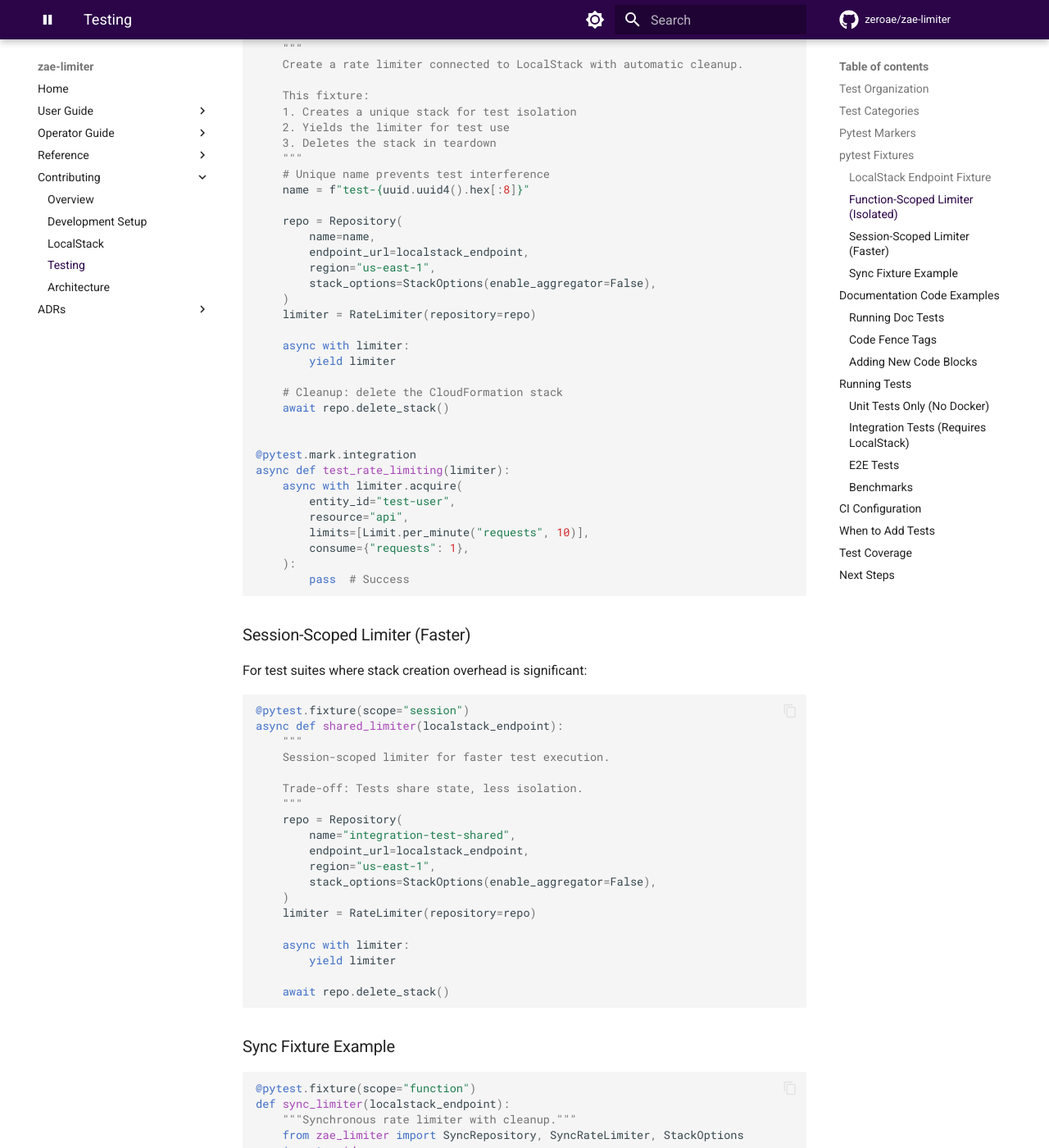
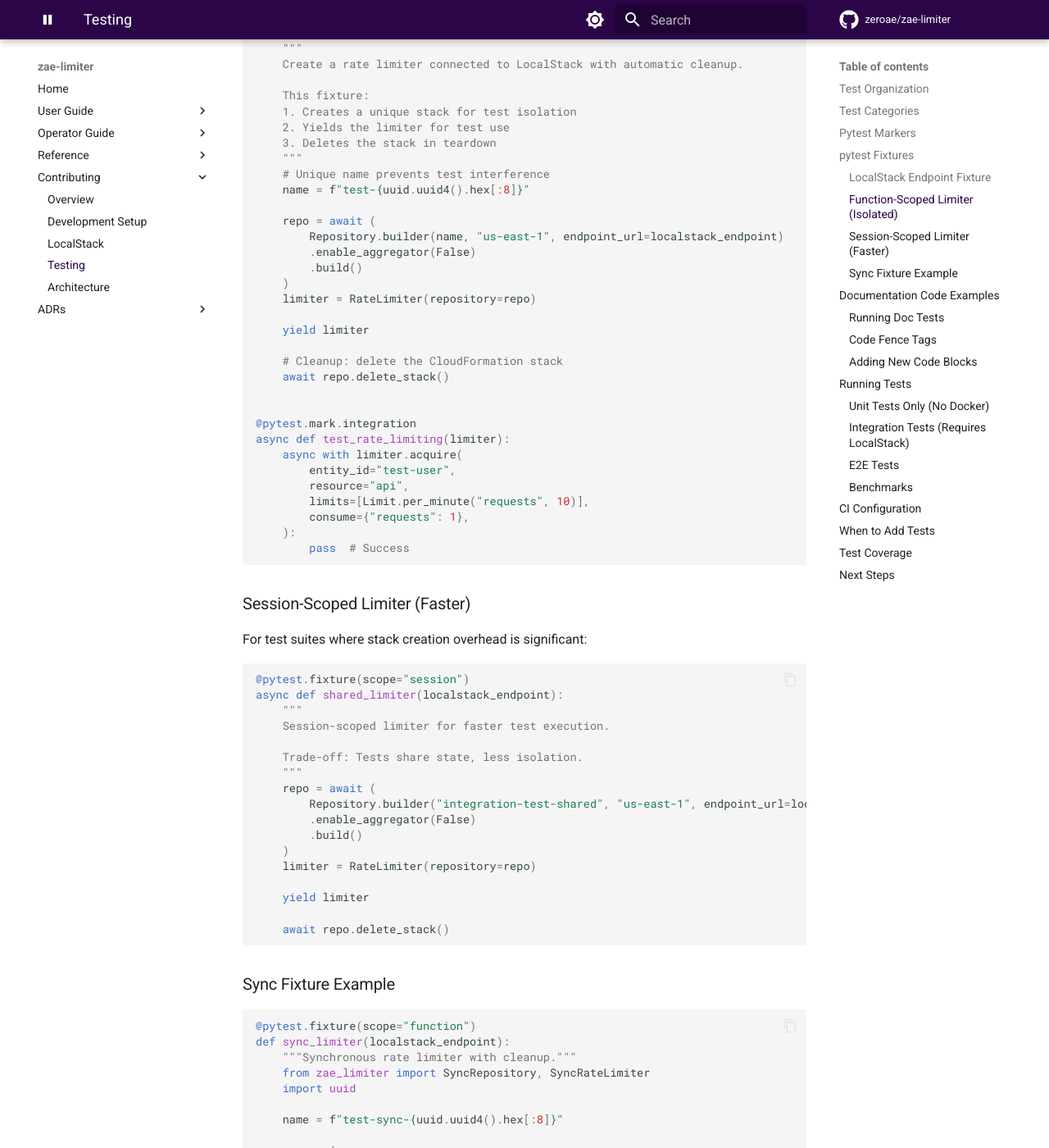
Before and after one commit to zeroae/zae-limiter, an MkDocs documentation site: the page built from docs/contributing/testing.md, in a window 1280 px wide and 1400 px high, scrolled down 2118 px. Shown: the whole window at 82% size. Built offline with MkDocs 1.6.1 and Material for MkDocs 9.7.7, drawn with Linux system fonts in a browser that asks for light colours; comment, search, counter and statistics services are not loaded; the version menu is left out; some of the changed text lies outside the part shown.

Commit message:
📝 docs: fix verification gaps for namespace documentation (#389)
- Add RepositoryBuilder .namespace() example to deployment.md (#8)
- Add namespace ID discovery tip to cloudformation.md outputs (#13)
- Migrate legacy StackOptions to RepositoryBuilder in auditing.md,
  testing.md, localstack.md, and version.md (#22)
- Add migration guide link to deployment.md Next Steps (#24)

Co-Authored-By: Claude Opus 4.6 <noreply@anthropic.com>

````diff
--- a/docs/contributing/testing.md
+++ b/docs/contributing/testing.md
@@ -69,7 +69,7 @@ def localstack_endpoint():
 ```python
 import uuid
 import pytest
-from zae_limiter import Repository, RateLimiter, StackOptions
+from zae_limiter import Repository, RateLimiter
 
 @pytest.fixture(scope="function")
 async def limiter(localstack_endpoint):
@@ -84,16 +84,14 @@ async def limiter(localstack_endpoint):
     # Unique name prevents test interference
     name = f"test-{uuid.uuid4().hex[:8]}"
 
-    repo = Repository(
-        name=name,
-        endpoint_url=localstack_endpoint,
-        region="us-east-1",
-        stack_options=StackOptions(enable_aggregator=False),
+    repo = await (
+        Repository.builder(name, "us-east-1", endpoint_url=localstack_endpoint)
+        .enable_aggregator(False)
+        .build()
     )
     limiter = RateLimiter(repository=repo)
 
-    async with limiter:
-        yield limiter
+    yield limiter
 
     # Cleanup: delete the CloudFormation stack
     await repo.delete_stack()
@@ -122,16 +120,14 @@ async def shared_limiter(localstack_endpoint):
 
     Trade-off: Tests share state, less isolation.
     """
-    repo = Repository(
-        name="integration-test-shared",
-        endpoint_url=localstack_endpoint,
-        region="us-east-1",
-        stack_options=StackOptions(enable_aggregator=False),
+    repo = await (
+        Repository.builder("integration-test-shared", "us-east-1", endpoint_url=localstack_endpoint)
+        .enable_aggregator(False)
+        .build()
     )
     limiter = RateLimiter(repository=repo)
 
-    async with limiter:
-        yield limiter
+    yield limiter
 
     await repo.delete_stack()
 ```
@@ -142,21 +138,19 @@ async def shared_limiter(localstack_endpoint):
 @pytest.fixture(scope="function")
 def sync_limiter(localstack_endpoint):
     """Synchronous rate limiter with cleanup."""
-    from zae_limiter import SyncRepository, SyncRateLimiter, StackOptions
+    from zae_limiter import SyncRepository, SyncRateLimiter
     import uuid
 
     name = f"test-sync-{uuid.uuid4().hex[:8]}"
 
-    repo = SyncRepository(
-        name=name,
-        endpoint_url=localstack_endpoint,
-        region="us-east-1",
-        stack_options=StackOptions(enable_aggregator=False),
+    repo = (
+        SyncRepository.builder(name, "us-east-1", endpoint_url=localstack_endpoint)
+        .enable_aggregator(False)
+        .build()
     )
     limiter = SyncRateLimiter(repository=repo)
 
-    with limiter:
-        yield limiter
+    yield limiter
 
     repo.delete_stack()
 ```
````
Also changed, not shown: docs/contributing/localstack.md (+8 -7 lines), docs/infra/auditing.md (+7 -8 lines), docs/infra/cloudformation.md (+5 -0 lines), docs/infra/deployment.md (+29 -9 lines), docs/operations/version.md (+4 -7 lines).
